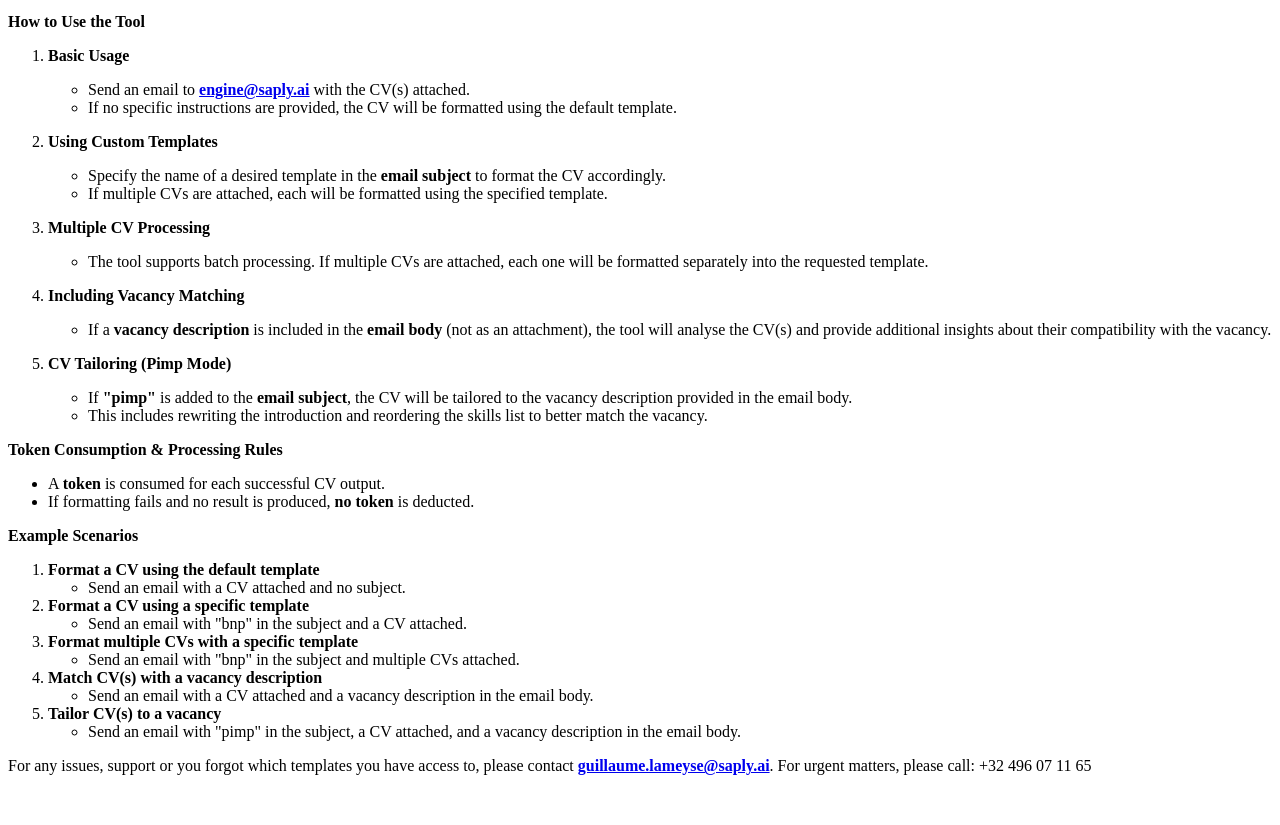
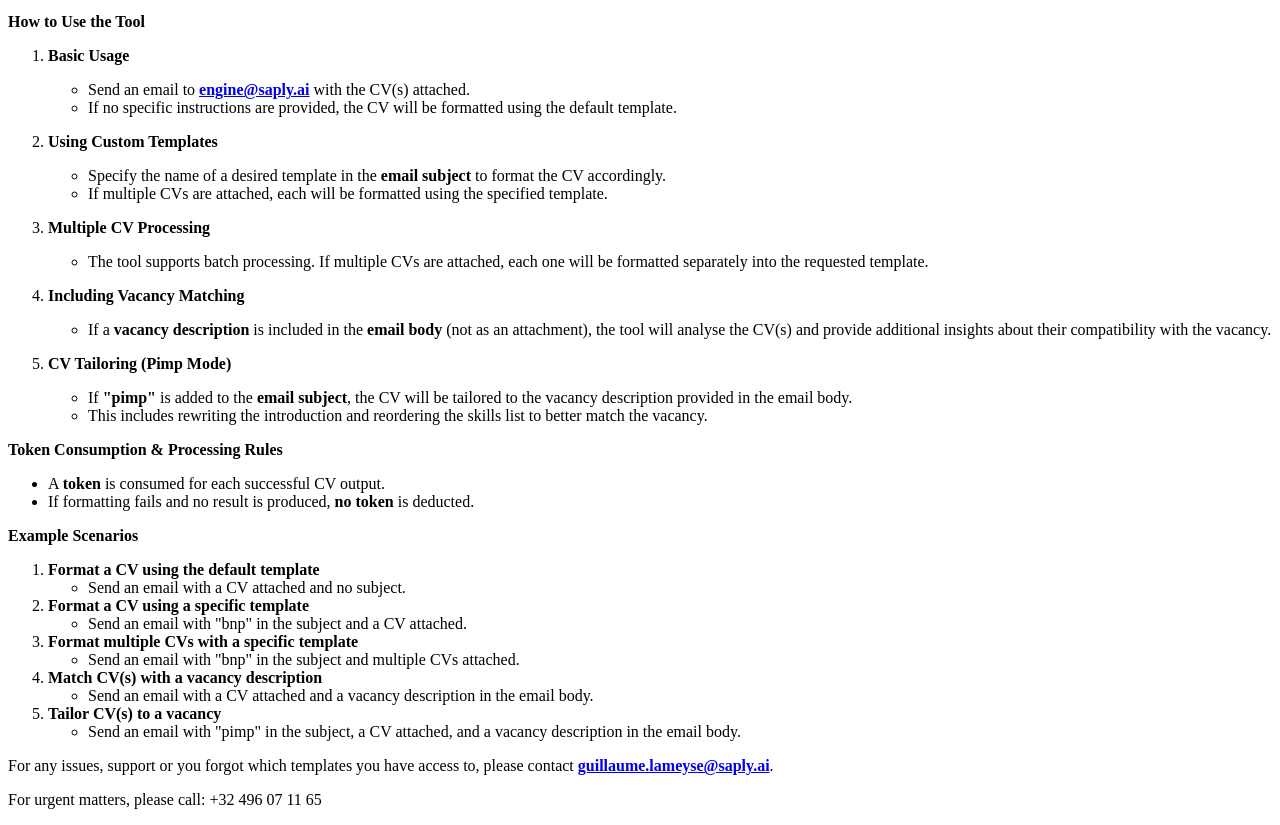
Before and after one commit to Saply-ai/cv-engine-manual, a plain HTML site: page index.html in a window 1280 px wide. Shown: the part 105-930 px from the top of the page. Before the commit the page ends 896 px from the top, so only its background shows below. Drawn offline with Linux system fonts and the light colour scheme.

Commit message:
Update index.html

```diff
--- a/index.html
+++ b/index.html
@@ -60,5 +60,5 @@
 </ul>
 </li>
 </ol>
-<p>For any issues, support or you forgot which templates you have access to, please contact <strong><a href="mailto:guillaume.lameyse@saply.ai">guillaume.lameyse@saply.ai</a></strong>.
-For urgent matters, please call: +32 496 07 11 65</p>
+<p>For any issues, support or you forgot which templates you have access to, please contact <strong><a href="mailto:guillaume.lameyse@saply.ai">guillaume.lameyse@saply.ai</a></strong>.</p>
+<p>For urgent matters, please call: +32 496 07 11 65</p>
```
